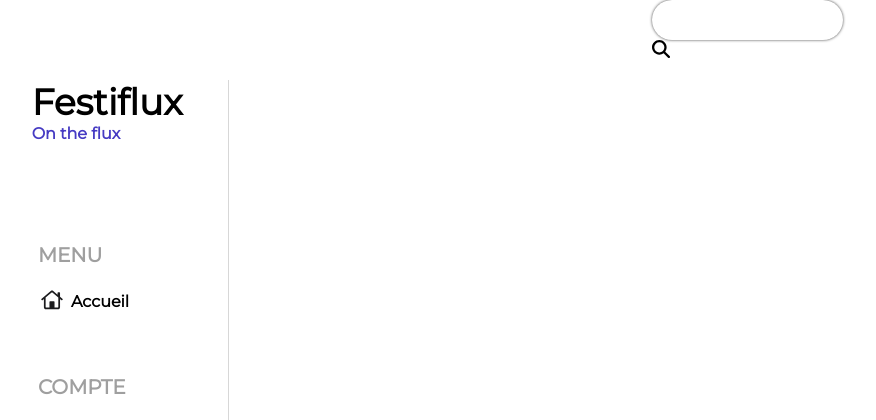
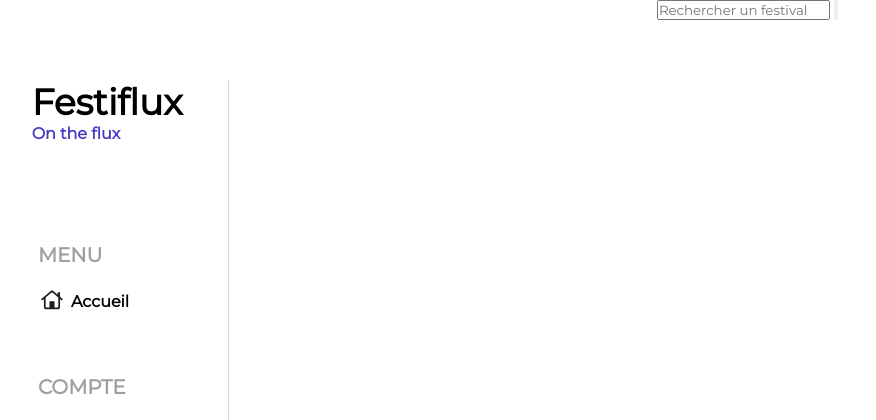
Before and after one commit to Rayan-guemar/SAE_3A_RACDV_SETE, a Symfony app: template templates/festival/index.html.twig in a window 1280 px wide. Shown: the top 420 px of the page, without its empty margins (14-890 px from the left). Run offline with Twig, Linux system fonts and the light colour scheme; the template is opened without the code that fills it, so the values that code supplies are empty; form fields are guessed from the names that the template uses; some libraries are stand-ins or nearby versions.

Commit message:
searchbar v2

```diff
--- a/assets/styles/searchbar.scss
+++ b/assets/styles/searchbar.scss
@@ -1,70 +1,42 @@
-.box {
-  position: relative;
-  width: 70%;
-  margin: 0 auto 50px;
-  height: fit-content;
+.searchbar {
+	display: flex;
+	align-items: center;
+	gap: 30px;
+	margin: 30px 0;
 
-  &:hover a,
-  input:focus ~ a {
-    width: 58px;
+	position: relative;
 
-    span {
-      opacity: 0;
-    }
-  }
+	input {
+		padding: 15px 50px 15px 15px;
+		border-radius: 20px;
+		width: 500px;
+		font-size: large;
+		font-weight: bold;
+		border: 3px solid $grey-primary;
 
-  input:focus {
-    outline: none;
-  }
+		&:focus {
+			outline: none;
+			border: 3px solid $blue-primary;
+		}
+	}
 
-  input {
-    width: 100%;
-    box-shadow: 0 0 3px 0 rgba(0, 0, 0, 0.75);
-    border-width: 0;
-    border-radius: 30px;
-    font-weight: 600;
-    font-size: 17px;
-    padding: 10px 20px;
-  }
+	input[type="submit"] {
+		position: absolute;
+		position: absolute;
+		right: 15px;
+		width: 25px;
+		height: 25px;
+		padding: 0;
+		background-color: transparent;
+		border: 0;
+		cursor: pointer;
+		border-radius: 0;
+		background-image: url("/public/icons/search.svg");
+		background-size: 25px;
+		background-repeat: no-repeat;
+	}
 
-  a {
-    position: absolute;
-    height: 100%;
-    top: 0;
-    right: 0px;
-    padding: 10px 20px;
-    width: 100%;
-    height: 100%;
-    background-color: white;
-    border-radius: 30px;
-    transition: 0.5s linear;
-    overflow: hidden;
-
-    span {
-      position: absolute;
-      top: 0;
-      left: 0;
-      height: 100%;
-      width: 100%;
-      font-weight: 500;
-      font-size: 20px;
-      display: grid;
-      place-items: center;
-      text-wrap: nowrap;
-
-      transition: 0.5s linear;
-    }
-  }
-
-  .searchbar-wrapper {
-    margin: 1em auto;
-    max-width: 800px;
-    width: 95%;
-    font: 18px/1.5 sans-serif;
-    min-height: 13vh;
-    code {
-      background: #f5f5f5;
-      padding: 2px 6px;
-    }
-  }
+	input:valid ~ input[type="submit"] {
+		background-image: url("/public/icons/search_blue.svg");
+	}
 }
--- a/src/Form/SearchType.php
+++ b/src/Form/SearchType.php
@@ -20,7 +20,7 @@ class SearchType extends AbstractType
                     'placeholder' => 'Recherche...'
                 ],
                 'empty_data' => '',
-                'required' => false
+                'required' => true
             ]);
     }
 
--- a/templates/festival/index.html.twig
+++ b/templates/festival/index.html.twig
@@ -7,26 +7,9 @@
 
 	<div class="searchbar-wrapper">
 
-
-		{{ form_start(form) }}
-		<div class="box">
-			{{ form_widget(form.q) }}
-			<img id="saf" src="{{ asset("icons/search.svg") }}" alt="Search icon">
-
-
-			{#        <div class="box">#}
-
-		{#          <input type="text" placeholder="Search...">#}
-
-			{#          <a href="#">#}
-
-			{#              <img id="saf" src="{{ asset("icons/search.svg") }}" alt="Search icon">#}
-
-			{#              <span>Rechercher un festival</span>#}
-
-			{#          </a>#}
-
-		</div>
+		{{ form_start(form, { attr: { 'class': 'searchbar' } }) }}
+			{{ form_widget(form.q, { attr: { 'placeholder': 'Rechercher un festival' } }) }}
+			<input type="submit" id="saf" value="">
 		{{ form_end(form) }}
 	</div>
 	<div class="fest-wrapper">
```
Also changed, not shown: public/build/app.css, public/icons/search.svg, public/icons/search_blue.svg (added), 1 other file.
